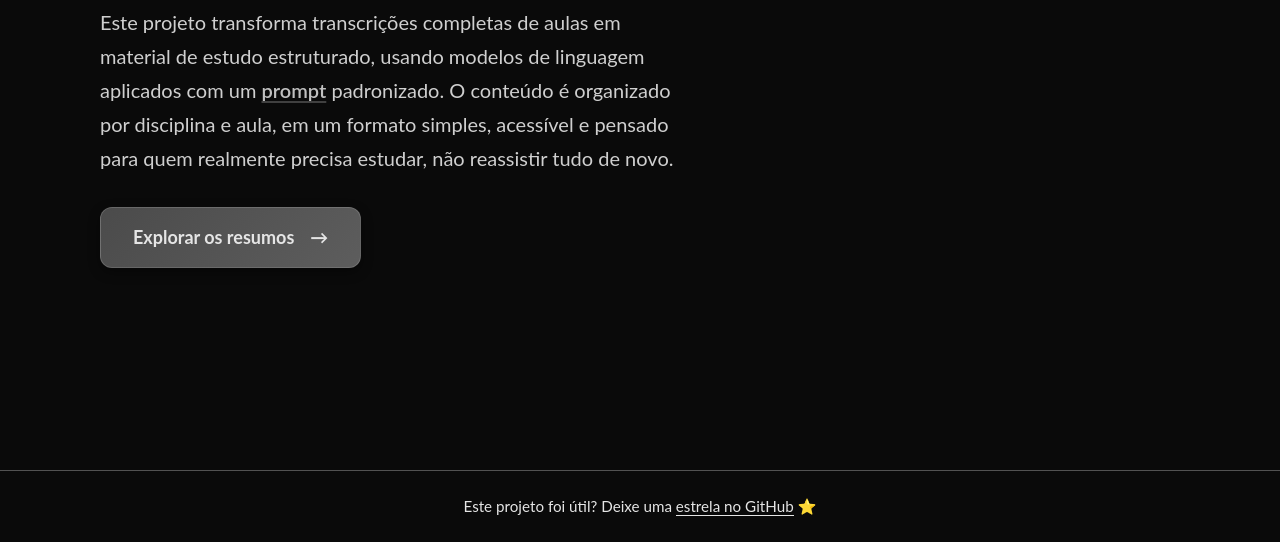
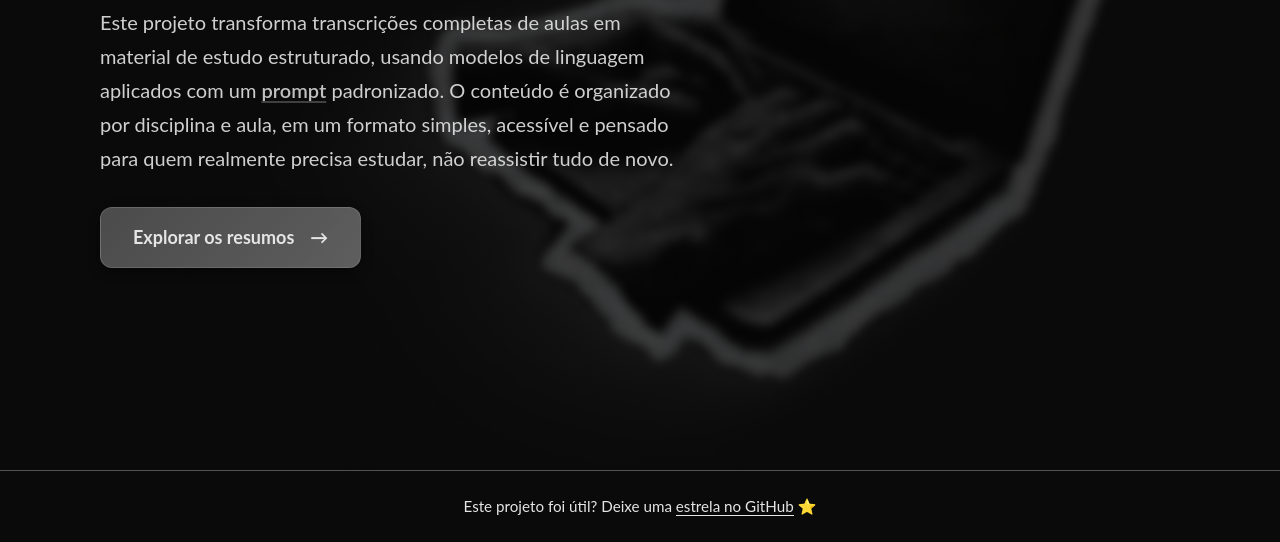
Before and after one commit to GaabDevWeb/infinetStudySummaries, a website: page index.html in a window 1280 px wide. Shown: the part 330-872 px from the top of the page. Drawn offline with Linux system fonts and the light colour scheme; the site is published under a folder, as on GitHub Pages, so addresses that start at the root find nothing.

Commit message:
Update home.css

```diff
--- a/src/css/pages/home.css
+++ b/src/css/pages/home.css
@@ -1,9 +1,3 @@
-/* ============================================
-   HOME — Design moderno e criativo
-   Página inicial com animações suaves
-   ============================================ */
-
-/* --- Variáveis específicas da página --- */
 :root {
   --home-accent: #A3A3A3;
   --home-accent-bright: #D4D4D4;
@@ -21,7 +15,7 @@
   flex-direction: column;
   min-height: 100vh;
   padding-top: 3rem;
-  background-image: url('/public/images/back.jpg');
+  background-image: url('../../../public/images/back.jpg');
   background-size: cover;
   background-position: right center;
   background-repeat: no-repeat;
```
